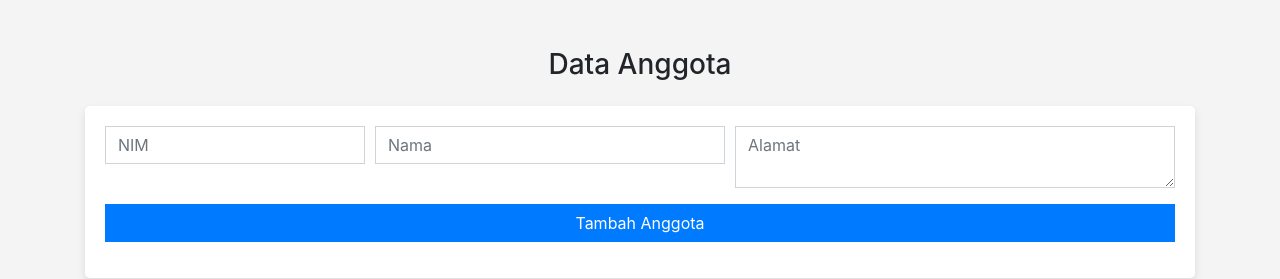
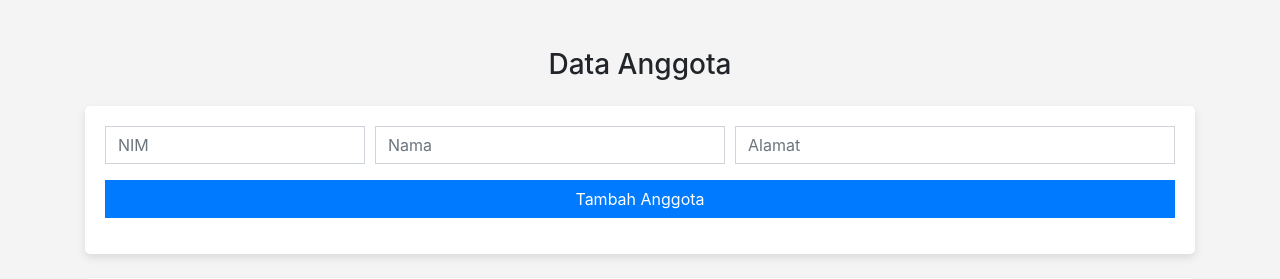
Before and after one commit to kelompokberapa/sewabuku, a PHP site: page /anggota.php in a window 1280 px wide. Shown: the part 56-335 px from the top of the page. Run offline with PHP 8.4, Linux system fonts and the light colour scheme; data that the repository does not hold is empty.

Commit message:
Adhitya Rahadiansyah 17221014

```diff
--- a/anggota.php
+++ b/anggota.php
@@ -132,7 +132,7 @@ $anggota = $conn->query("SELECT * FROM anggota");
                     <input type="text" name="nama" class="form-control" placeholder="Nama" required>
                 </div>
                 <div class="form-group col-md-5">
-                    <textarea name="alamat" class="form-control" placeholder="Alamat" required></textarea>
+                    <input name="alamat" class="form-control" placeholder="Alamat" required></>
                 </div>
                 <div class="form-group col-md-12">
                     <input type="submit" name="add" class="btn btn-primary btn-block" value="Tambah Anggota">
```
